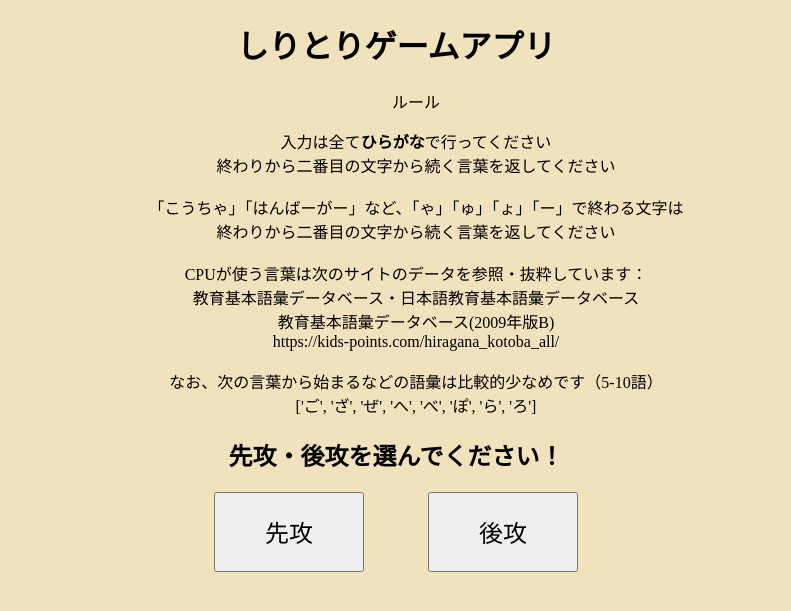
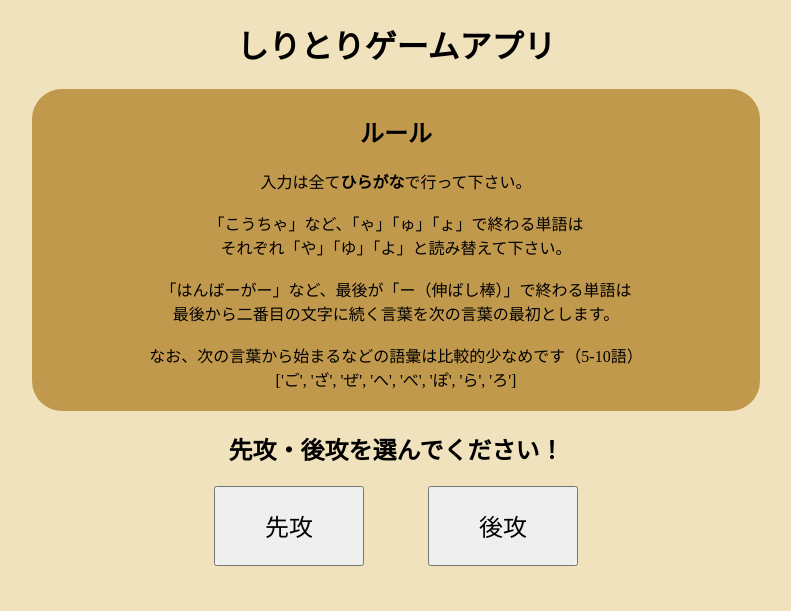
Before and after one commit to ichigatsu01/shiritori_app, a Flask app: page / in a window 1280 px wide. Shown: the top 611 px of the page, without its empty margins (244-1035 px from the left). Run offline with Flask 3, Linux system fonts and the light colour scheme.

Commit message:
README.mdを作成、CSSを調整

```diff
--- a/static/style.css
+++ b/static/style.css
@@ -6,9 +6,16 @@ body {
     height: 100vh;
     margin: 0;
 }
-/* .index h2 {
-    margin-top: 50px;
-} */
+.index {
+    width: 60vw;
+    margin: 0 auto;
+}
+.index .message {
+    margin: 10px 20px;
+    padding: 5px 20px 20px 20px;
+    background-color: #c1994d;
+    border-radius: 30px;
+}
 .index ul {
     list-style: none;
 }
--- a/templates/index.html
+++ b/templates/index.html
@@ -10,18 +10,15 @@
     {% if game.is_user_first == None %}
         <div class="index">
             <h1>しりとりゲームアプリ</h1>
-            <ul>
-                <p>ルール</p>
-                <li>入力は全て<strong>ひらがな</strong>で行ってください</li>
-                <li>終わりから二番目の文字から続く言葉を返してください</li>
+            <ul class="message">
+                <h2>ルール</h2>
+                <li>入力は全て<strong>ひらがな</strong>で行って下さい。</li>
                 <li><br></li>
-                <li>「こうちゃ」「はんばーがー」など、「ゃ」「ゅ」「ょ」「ー」で終わる文字は</li>
-                <li>終わりから二番目の文字から続く言葉を返してください</li>
+                <li>「こうちゃ」など、「ゃ」「ゅ」「ょ」で終わる単語は</li>
+                <li>それぞれ「や」「ゆ」「よ」と読み替えて下さい。</li>
                 <li><br></li>
-                <li>CPUが使う言葉は次のサイトのデータを参照・抜粋しています：</li>
-                <li>教育基本語彙データベース・日本語教育基本語彙データベース</li>
-                <li>教育基本語彙データベース(2009年版B)</li>
-                <li>https://kids-points.com/hiragana_kotoba_all/</li>
+                <li>「はんばーがー」など、最後が「ー（伸ばし棒）」で終わる単語は</li>
+                <li>最後から二番目の文字に続く言葉を次の言葉の最初とします。</li>
                 <li><br></li>
                 <li>なお、次の言葉から始まるなどの語彙は比較的少なめです（5-10語）</li>
                 <li>['ご', 'ざ', 'ぜ', 'へ', 'べ', 'ぽ', 'ら', 'ろ']</li>
```
Also changed, not shown: README.md, static/img/ss_1.png (added), static/img/ss_2.png (added).
